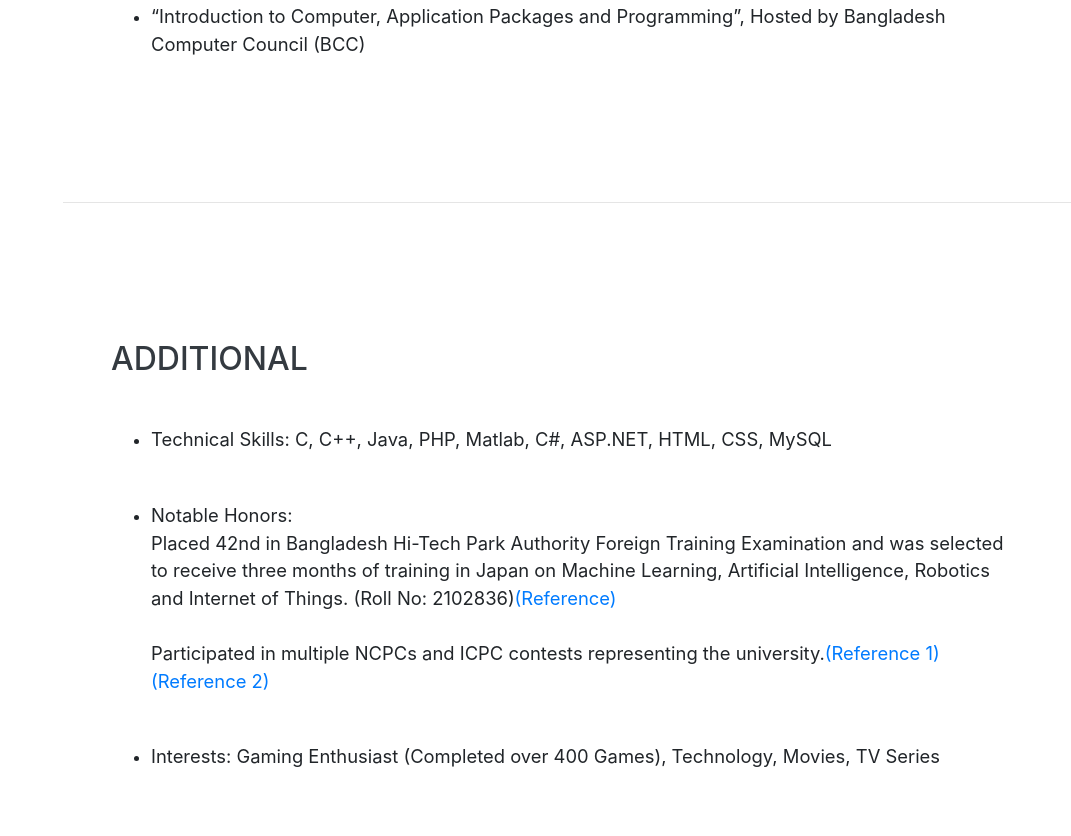
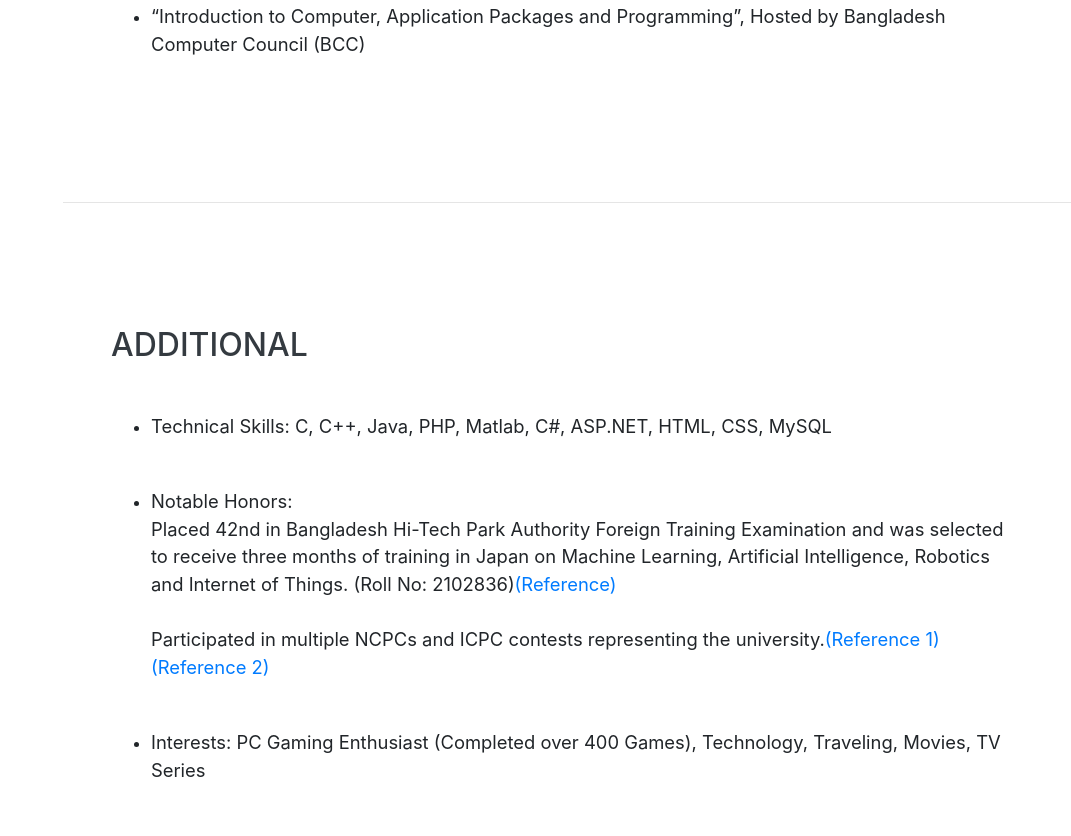
Before and after one commit to kasid-47/kasid-47.github.io, a website with bundled scripts: page index.html in a window 1280 px wide. Shown: the part 3786-4622 px from the top of the page, without its empty margins (209-1280 px from the left). Built offline with nearby package versions, Linux system fonts and the light colour scheme; a web font is replaced by a local one.

Commit message:
Added another interest

```diff
--- a/index.html
+++ b/index.html
@@ -239,7 +239,7 @@
             </p>
             </li>
             <li>
-            <p class="lead mb-5">Interests: Gaming Enthusiast (Completed over 400 Games), Technology, Movies, TV Series</p></li>
+            <p class="lead mb-5">Interests: PC Gaming Enthusiast (Completed over 400 Games), Technology, Traveling, Movies, TV Series</p></li>
 
           </ul>
           </div>
```
